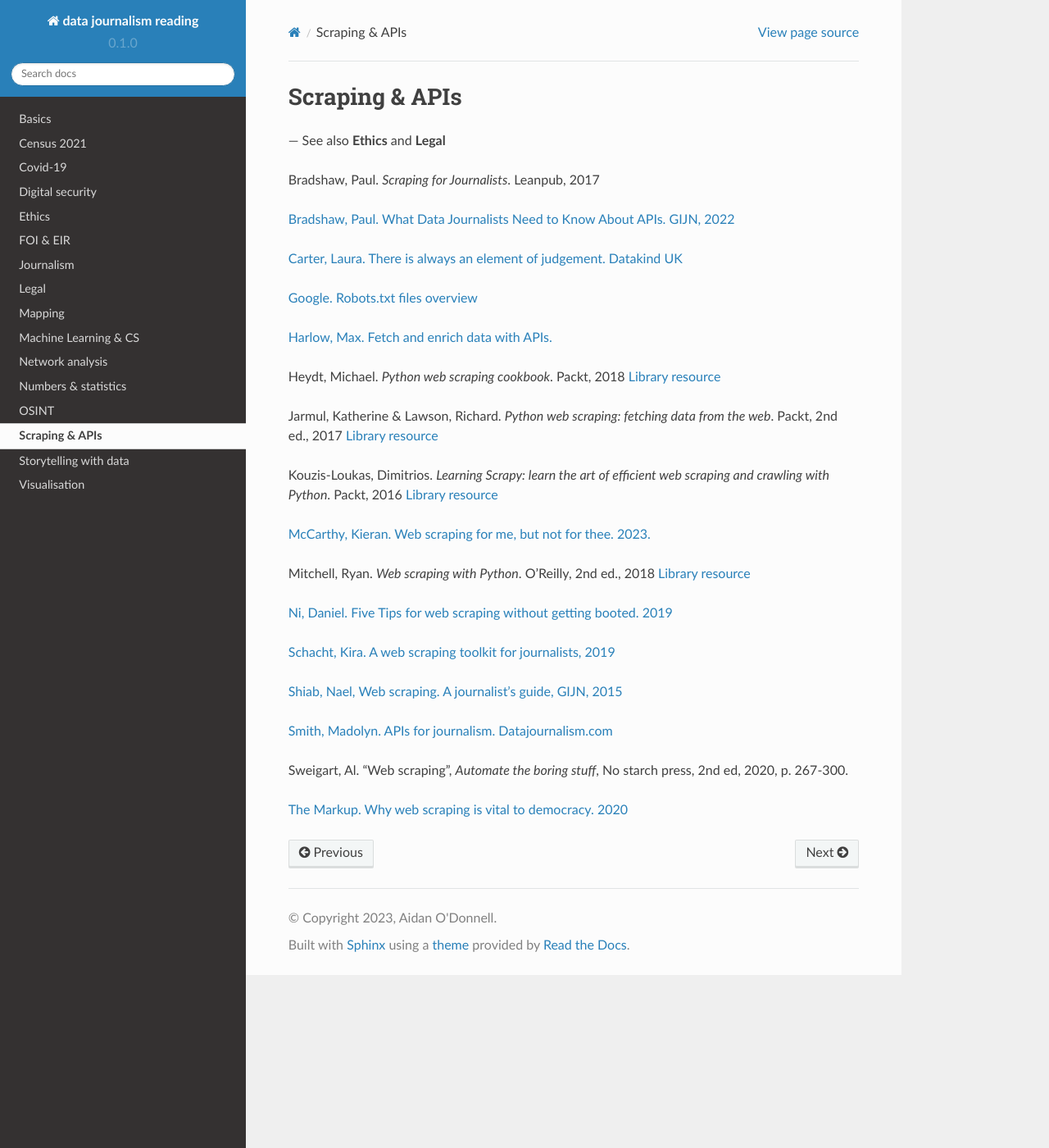
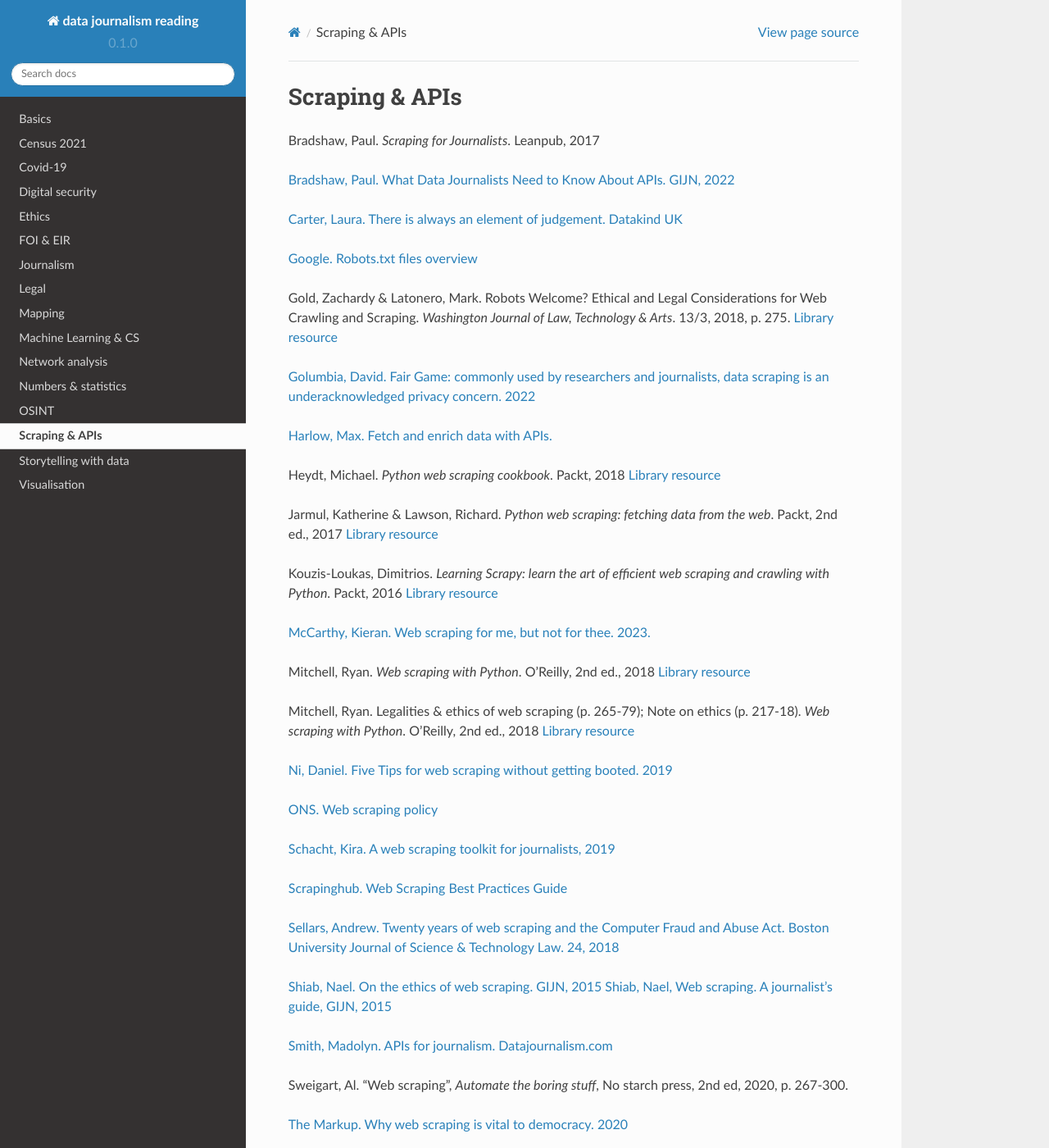
Before and after one commit to aodhanlutetiae/data_journalism_reading, a Sphinx documentation site: the page built from docs/source/scraping.rst, in a window 1280 px wide and 1400 px high. Shown: the whole window at 82% size. Built offline with Sphinx 7.4.7 and the Read the Docs theme 2.0.0, drawn with Linux system fonts in a browser that asks for light colours; some of the changed text lies outside the part shown.

Commit message:
move scraping x ethics

```diff
--- a/docs/source/numbers.rst
+++ b/docs/source/numbers.rst
@@ -64,7 +64,7 @@
 
 `Kaplan, Daniel. Statistical Modelling. 2017 <https://dtkaplan.github.io/SM2-bookdown>`_
 
-`Lanchester, John. "Get a rabbit", *London Review of Books*, p. 3-8. 45/18, 2023 <https://www.lrb.co.uk/the-paper/v45/n18/john-lanchester/get-a-rabbit>`_
+`Lanchester, John. "Get a rabbit", London Review of Books, 45/18, 2023, p. 3-8 <https://www.lrb.co.uk/the-paper/v45/n18/john-lanchester/get-a-rabbit>`_
 
 `Lievesley, Denise. A guide to statistics for journalists. Reuters Institute, 2020. 1h
 Video <https://www.youtube.com/watch?v=_qioPxHuk0U>`_
--- a/docs/source/scraping.rst
+++ b/docs/source/scraping.rst
@@ -1,7 +1,5 @@
 Scraping & APIs
 ===============
-
-— See also **Ethics** and **Legal**
 
 Bradshaw, Paul. *Scraping for Journalists*. Leanpub, 2017
 
@@ -10,6 +8,12 @@
 `Carter, Laura. There is always an element of judgement. Datakind UK <https://medium.com/datakinduk/there-is-always-an-element-of-judgement-46e8dc3838c>`_
 
 `Google. Robots.txt files overview <https://developers.google.com/search/docs/advanced/robots/intro>`_
+
+Gold, Zachardy & Latonero, Mark. Robots Welcome? Ethical and Legal Considerations for Web Crawling and Scraping. *Washington Journal of
+Law, Technology & Arts*. 13/3, 2018, p. 275.
+`Library resource <https://librarysearch.cardiff.ac.uk/permalink/f/1tfrs8a/44CAR_ALMA5186951260002420>`_
+
+`Golumbia, David. Fair Game: commonly used by researchers and journalists, data scraping is an underacknowledged privacy concern. 2022 <https://reallifemag.com/fair-game/>`_
 
 `Harlow, Max. Fetch and enrich data with APIs. <https://github.com/maxharlow/tutorials/tree/master/fetch-and-enrich-data-with-apis>`_
 
@@ -29,12 +33,25 @@
 Mitchell, Ryan. *Web scraping with Python*. O'Reilly, 2nd ed., 2018
 `Library resource <https://librarysearch.cardiff.ac.uk/permalink/f/3go6c4/44CAR_ALMA21109771520002420>`_
 
+Mitchell, Ryan. Legalities & ethics of web scraping (p. 265-79); Note on ethics (p. 217-18). *Web scraping with Python*. O'Reilly, 2nd ed., 2018
+`Library resource <https://librarysearch.cardiff.ac.uk/permalink/f/1tfrs8a/44CAR_ALMA51125433210002420>`_
+
 `Ni, Daniel. Five Tips for web scraping without getting booted.
 2019 <https://www.scraperapi.com/blog/5-tips-for-web-scraping/>`_
+
+`ONS. Web scraping policy <https://www.ons.gov.uk/aboutus/transparencyandgovernance/datastrategy/datapolicies/webscrapingpolicy>`_
 
 `Schacht, Kira. A web scraping toolkit for journalists,
 2019 <https://journocode.com/en/tutorials/a-web-scraping-toolkit-for-journalists>`_
 
+`Scrapinghub. Web Scraping Best Practices Guide <https://scrapinghub.com/guides/web-scraping-best-practices>`_
+
+`Sellars, Andrew. Twenty years of web scraping and the Computer Fraud
+and Abuse Act. Boston University Journal of Science & Technology Law.
+24, 2018 <https://scholarship.law.bu.edu/faculty_scholarship/465>`_
+
+`Shiab, Nael. On the ethics of web scraping. GIJN,
+2015 <https://gijn.org/2015/08/12/on-the-ethics-of-web-scraping-and-data-journalism/>`_
 `Shiab, Nael, Web scraping. A journalist’s guide, GIJN,
 2015 <https://gijn.org/2015/08/11/web-scraping-a-journalists-guide/>`_
 
@@ -45,3 +62,5 @@
 
 `The Markup. Why web scraping is vital to democracy.
 2020 <https://gijn.org/2020/12/17/why-web-scraping-is-vital-to-democracy/>`_
+
+`Velotio. Scraping guidelines & best practices <https://www.velotio.com/engineering-blog/web-scraping-introduction-best-practices-caveats>`_
```
Also changed, not shown: docs/source/ethics.rst (+0 -22 lines).
